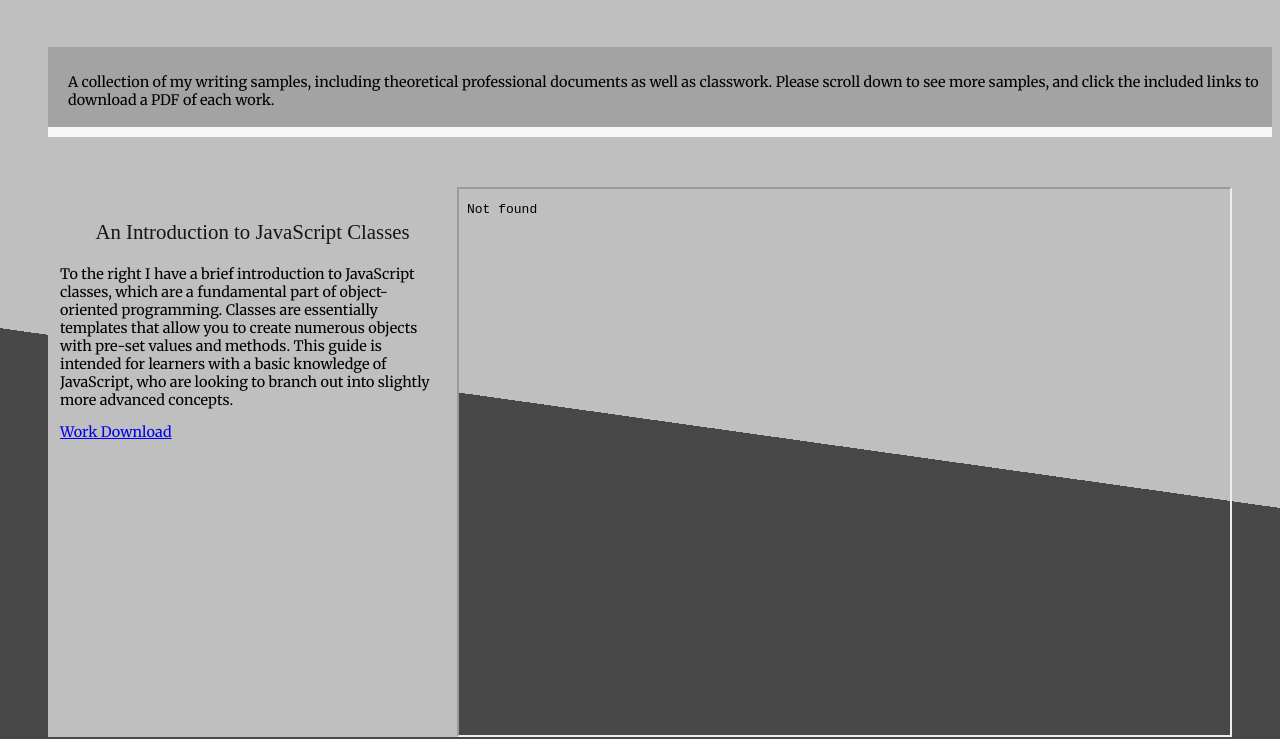
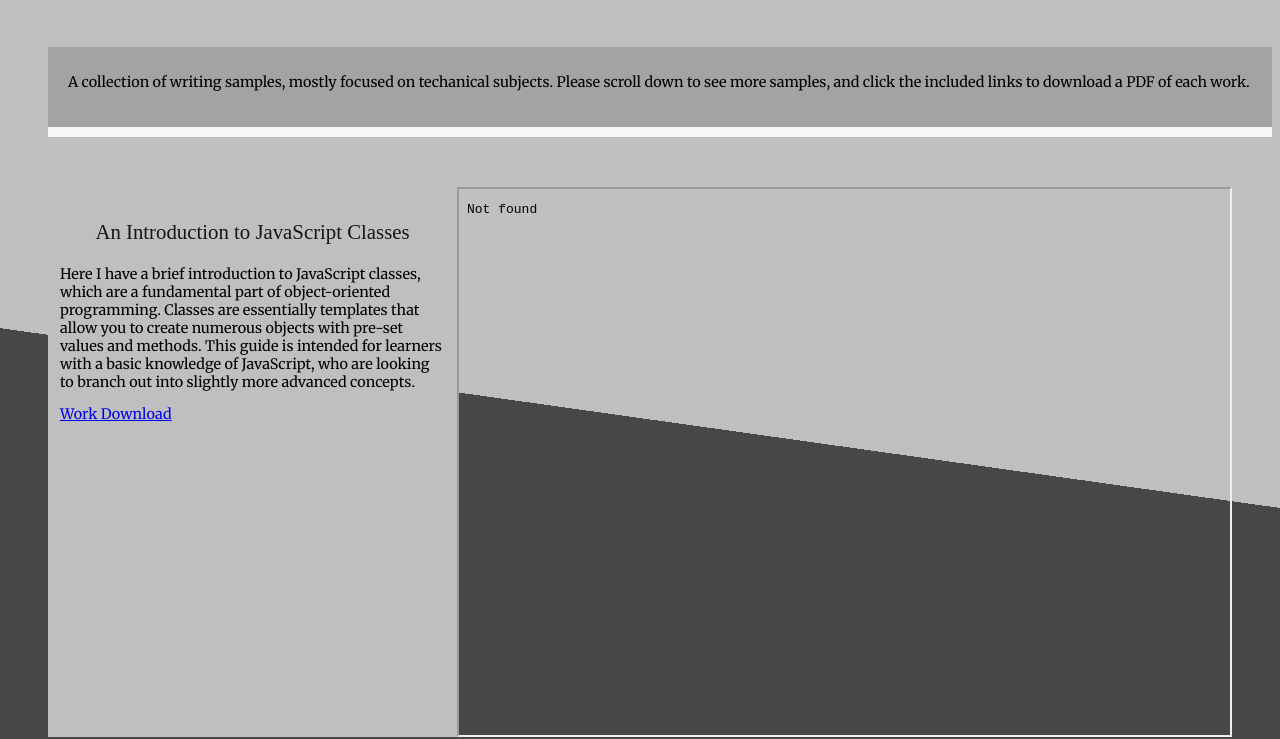
Before and after one commit to HalleHartman/HalleHartman.github.io, a plain HTML site: page portfolio.html in a window 1280 px wide. Shown: the part 61-800 px from the top of the page. Drawn offline with Linux system fonts and the light colour scheme; a script that the page names is missing.

Commit message:
Update portfolio.html

```diff
--- a/portfolio.html
+++ b/portfolio.html
@@ -36,7 +36,7 @@
 <!-- top text box -->
 <div class="text-box-portfolio-top">
     <p class="text-font">
-        A collection of my writing samples, including theoretical professional documents as well as classwork. Please scroll down to see more samples, and click the included links to download a PDF of each work.
+        A collection of writing samples, mostly focused on techanical subjects. Please scroll down to see more samples, and click the included links to download a PDF of each work.
     </p>
 </div>
 
@@ -49,7 +49,7 @@
     <div class="text-box-portfolio">
         <p class="heading-p">An Introduction to JavaScript Classes</p>
         <p class="text-font">
-            To the right I have a brief introduction to JavaScript classes, which are a fundamental part of object-oriented programming. Classes are essentially templates that allow you to create numerous objects with pre-set values and methods. This guide is intended for learners with a basic knowledge of JavaScript, who are looking to branch out into slightly more advanced concepts.
+            Here I have a brief introduction to JavaScript classes, which are a fundamental part of object-oriented programming. Classes are essentially templates that allow you to create numerous objects with pre-set values and methods. This guide is intended for learners with a basic knowledge of JavaScript, who are looking to branch out into slightly more advanced concepts.
         </p>
 
         <p class="text-font">
```
